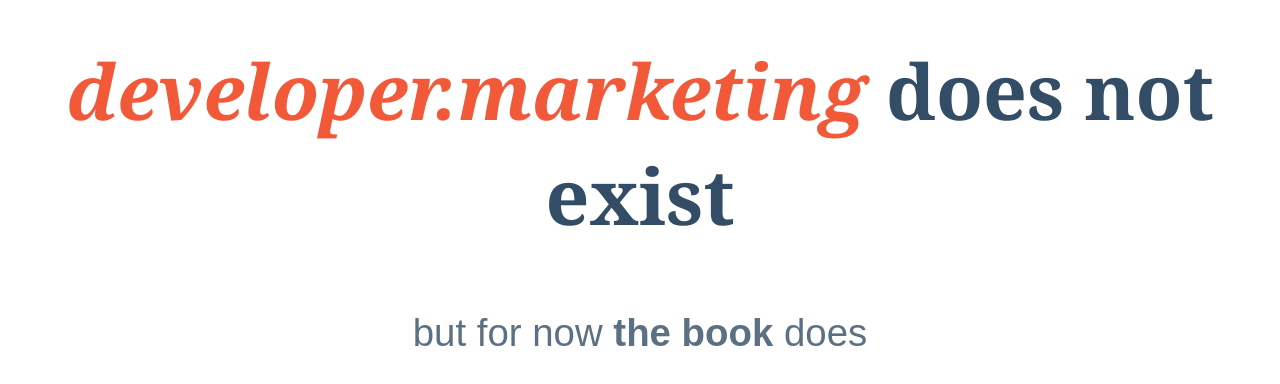
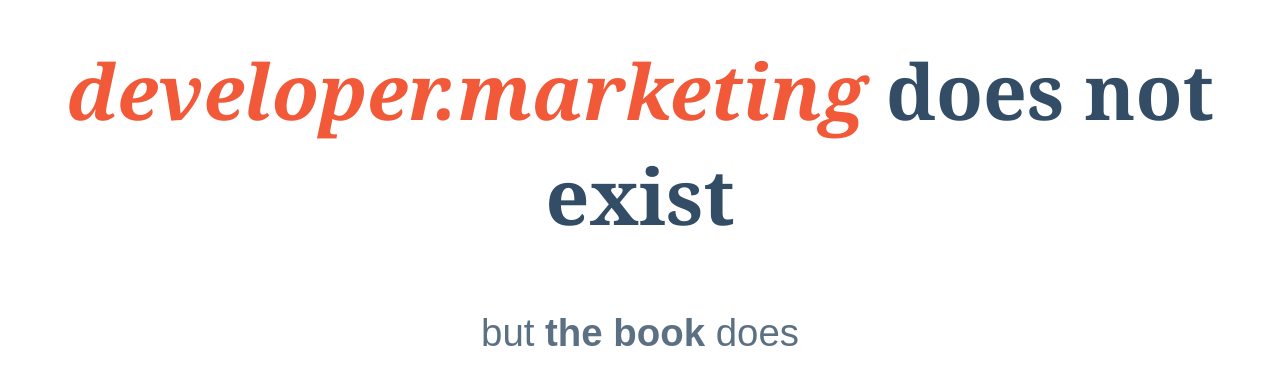
Before and after one commit to adamd/developer.marketing, a plain HTML site: page index.html in a window 1280 px wide. Shown: the part 288-672 px from the top of the page. Drawn offline with Linux system fonts and the light colour scheme.

Commit message:
Updated README, simplified text

```diff
--- a/index.html
+++ b/index.html
@@ -11,7 +11,7 @@
     <main>
         <section id="welcome">
             <h1><span>developer.marketing</span> does not exist</h1>
-            <p>but for now <a href="https://everydeveloper.com/developer-marketing/book/">the book</a> does</p>
+            <p>but <a href="https://everydeveloper.com/developer-marketing/book/">the book</a> does</p>
         </section>
     </main>
   </body>
```
Also changed, not shown: 1 other file.
